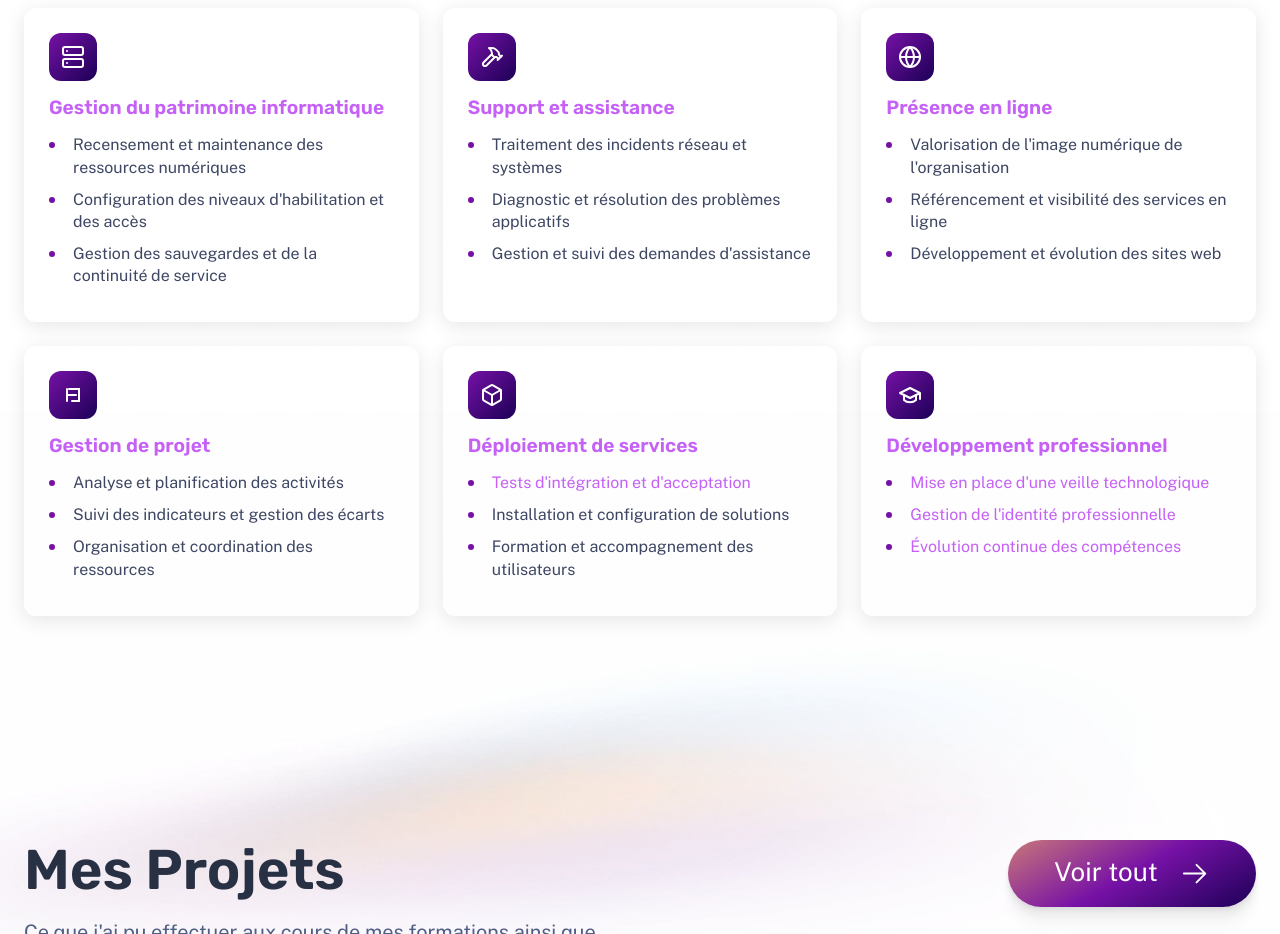
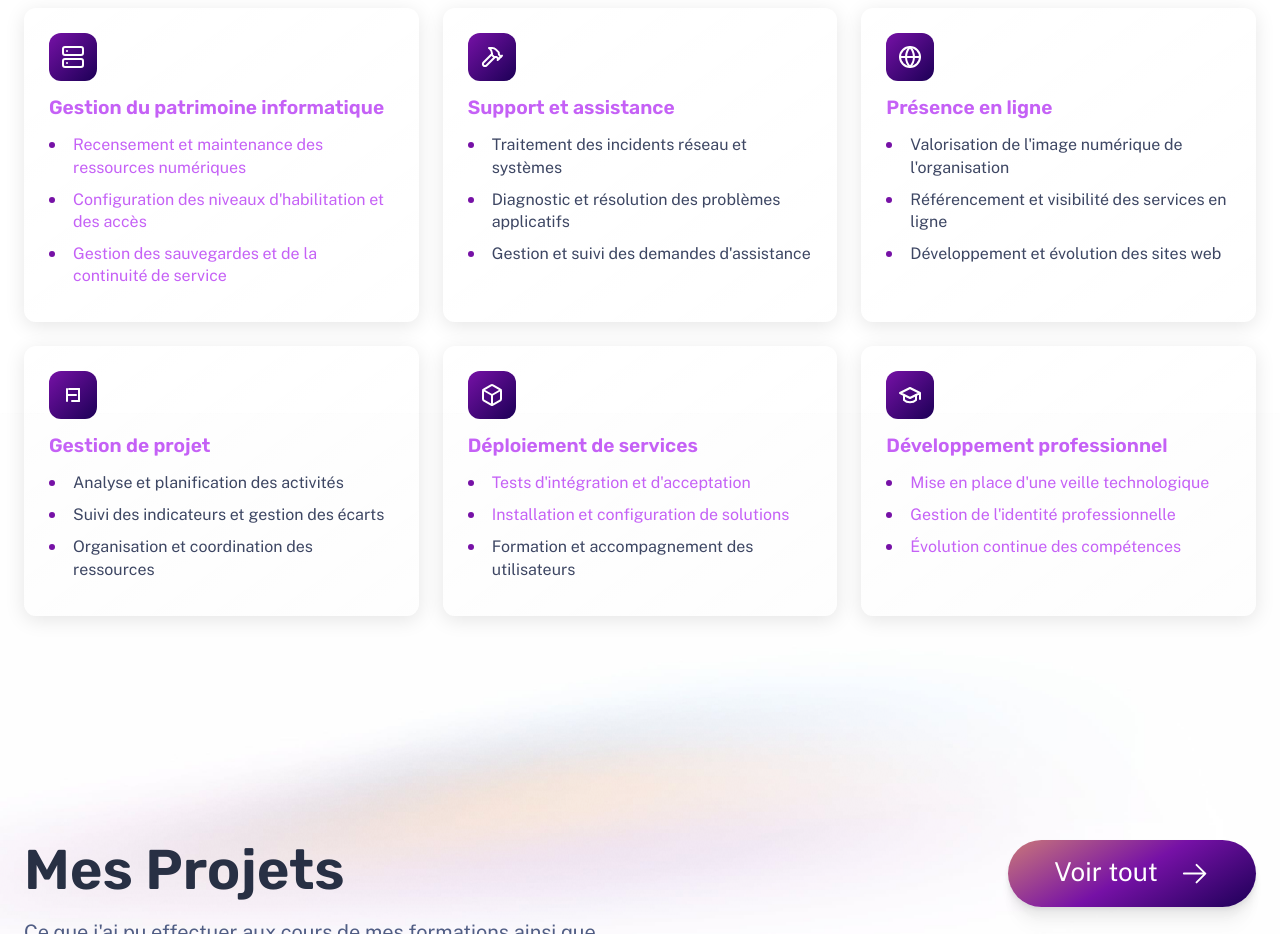
Before and after one commit to RaphaelFLT/RaphaelFLT.github.io, an Astro site: page / in a window 1280 px wide. Shown: the part 1680-2614 px from the top of the page. Built offline with nearby package versions, Linux system fonts and the light colour scheme; Astro itself is replaced by a stand-in of ours.

Commit message:
ajout liens compétences 1

```diff
--- a/src/components/Skills.astro
+++ b/src/components/Skills.astro
@@ -67,9 +67,9 @@ import Icon from './Icon.astro';
       </div>
       <h3>Gestion du patrimoine informatique</h3>
       <ul class="skill-list">
-        <li>Recensement et maintenance des ressources numériques</li>
-        <li>Configuration des niveaux d'habilitation et des accès</li>
-        <li>Gestion des sauvegardes et de la continuité de service</li>
+        <li><a href="https://raphaelflt.github.io/work/graylog#choix-des-logs" class="skill-link">Recensement et maintenance des ressources numériques</a></li>
+        <li><a href="https://raphaelflt.github.io/work/Windows-Serveur" class="skill-link">Configuration des niveaux d'habilitation et des accès</a></li>
+        <li><a href="https://raphaelflt.github.io/work/Windows-Serveur" class="skill-link">Gestion des sauvegardes et de la continuité de service</a></li>
       </ul>
     </div>
 
@@ -138,7 +138,7 @@ import Icon from './Icon.astro';
       <h3>Déploiement de services</h3>
       <ul class="skill-list">
         <li><a href="https://raphaelflt.github.io/work/stage2/#phase-de-test" class="skill-link">Tests d'intégration et d'acceptation</a></li>
-        <li>Installation et configuration de solutions</li>
+        <li><a href="https://raphaelflt.github.io/work/" class="skill-link">Installation et configuration de solutions</a></li>
         <li>Formation et accompagnement des utilisateurs</li>
       </ul>
     </div>
--- a/src/content/work/Graylog.md
+++ b/src/content/work/Graylog.md
@@ -61,6 +61,8 @@ configurations pour maintenir la sécurité de l'infrastructure
 
 ---
 
+##### Choix des logs
+
 L'une des permière mission a été de selectionner quelles machines allait devoir m'envoyer leurs logs. Les logs des machines suivantes on été jugé plus importants :
 - __Controleur de domaine__ WS2022.dmh.btp
 - __IPS__ suricata.dmh.btp
```
